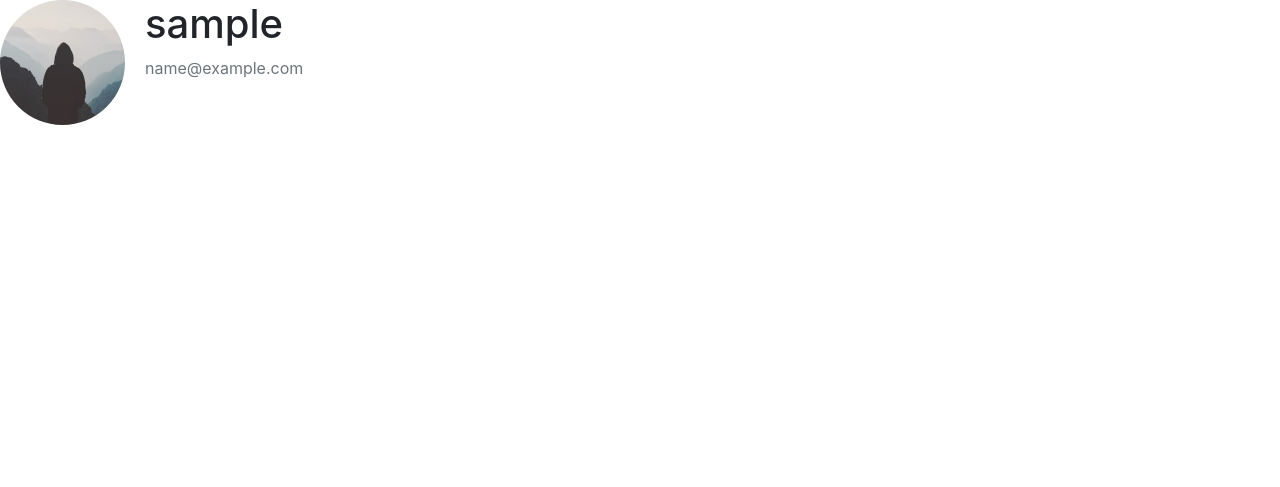
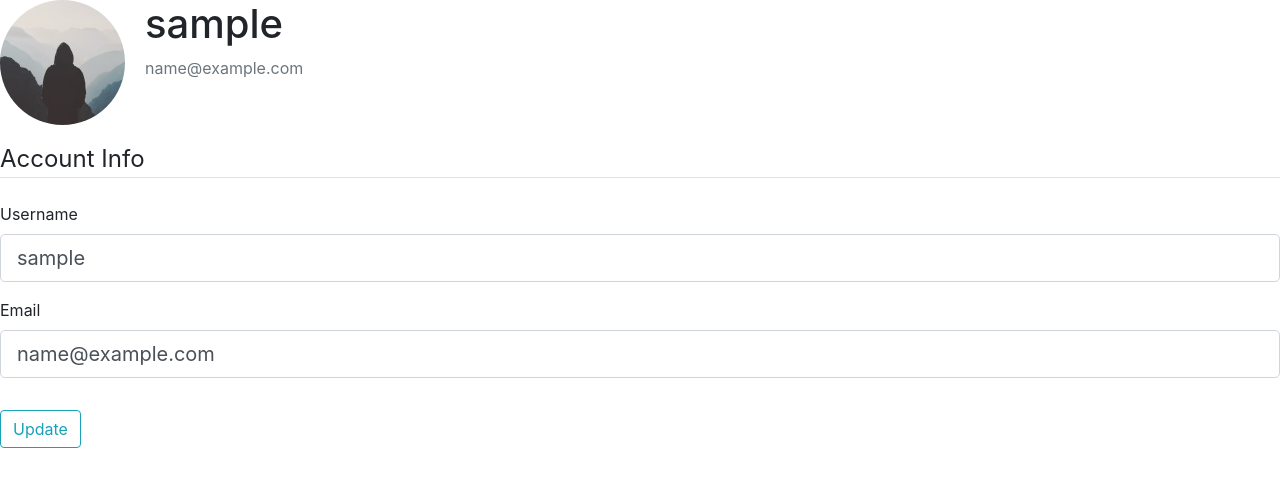
Before and after one commit to mayanksetia13/CalisCount, a Flask app: page /profile in a window 1280 px wide. Shown: the part 67-554 px from the top of the page. Run offline with Flask 2, Linux system fonts and the light colour scheme; the visitor is signed in with stand-in values (Sample User, id 1); data comes from the database, SQL or seed files in the repository; some libraries are stand-ins or nearby versions.

Commit message:
Profile Management System
+ Added Form
+ Profile Template
+ Routes

```diff
--- a/Calis/calisfit/forms.py
+++ b/Calis/calisfit/forms.py
@@ -1,31 +1,55 @@
 from flask_wtf import FlaskForm
-from wtforms import StringField , PasswordField, SubmitField , BooleanField
+from flask_login import current_user
+from wtforms import StringField, PasswordField, SubmitField, BooleanField
 from wtforms.validators import DataRequired, Length, Email, EqualTo, ValidationError
 from calisfit.models import User
 
+
 class RegistrationForm(FlaskForm):
-	username = StringField('Username', validators=[DataRequired(),Length(min=2,max=20)])
-	email = StringField('Email', validators=[DataRequired() , Email()])
-	password = PasswordField('Password',validators=[DataRequired()])
-	confirm_password = PasswordField('Confirm Password',validators=[DataRequired(),EqualTo('password')])
-	submit= SubmitField('Register')
+    username = StringField('Username', validators=[
+                           DataRequired(), Length(min=2, max=20)])
+    email = StringField('Email', validators=[DataRequired(), Email()])
+    password = PasswordField('Password', validators=[DataRequired()])
+    confirm_password = PasswordField('Confirm Password', validators=[
+                                     DataRequired(), EqualTo('password')])
+    submit = SubmitField('Register')
 
-	def validate_username(self, username):
-		if not User.create_db(debug=False):
-			raise ValidationError('Something went wrong, Please reload the Page')
-		user = User.query.filter_by(username=username.data).first()
-		if user:
-			raise ValidationError('Username Already Taken!')
+    def validate_username(self, username):
+        if not User.create_db(debug=False):
+            raise ValidationError(
+                'Something went wrong, Please reload the Page')
+        user = User.query.filter_by(username=username.data).first()
+        if user:
+            raise ValidationError('Username Already Taken!')
 
-	def validate_email(self, email):
-		User.create_db(debug=False)
-		user = User.query.filter_by(email=email.data).first()
-		if user:
-			raise ValidationError('Email is Already Taken!')
+    def validate_email(self, email):
+        User.create_db(debug=False)
+        user = User.query.filter_by(email=email.data).first()
+        if user:
+            raise ValidationError('Email is Already Taken!')
 
 
 class LoginForm(FlaskForm):
-	email = StringField('Email', validators=[DataRequired() , Email()])
-	password = PasswordField('Password',validators=[DataRequired()])
-	remember = BooleanField('Remember Me')
-	submit= SubmitField('Login')
+    email = StringField('Email', validators=[DataRequired(), Email()])
+    password = PasswordField('Password', validators=[DataRequired()])
+    remember = BooleanField('Remember Me')
+    submit = SubmitField('Login')
+
+
+class UpdateAccountForm(FlaskForm):
+    username = StringField('Username', validators=[
+                           DataRequired(), Length(min=2, max=20)])
+    email = StringField('Email', validators=[DataRequired(), Email()])
+    submit = SubmitField('Update')
+
+    def validate_username(self, username):
+    	if username.data != current_user.username:
+    		user = User.query.filter_by(username=username.data).first()
+    		if user:
+    			raise ValidationError('Username Already Taken!')
+
+    def validate_email(self, email):
+        if email.data != current_user.email:
+            user = User.query.filter_by(email=email.data).first()
+            if user:
+                raise ValidationError('Email is Already Taken!')
--- a/Calis/calisfit/routes.py
+++ b/Calis/calisfit/routes.py
@@ -1,6 +1,6 @@
 from flask import render_template, url_for, flash, redirect, request
 from calisfit import app, db, bcrypt
-from calisfit.forms import RegistrationForm, LoginForm
+from calisfit.forms import RegistrationForm, LoginForm, UpdateAccountForm
 from calisfit.models import User
 from flask_login import login_user, current_user, logout_user, login_required
 
@@ -67,11 +67,21 @@ def logout():
     flash('You have been logged out!', 'info')
     return redirect('/')
 
-@app.route('/profile')
+@app.route('/profile', methods=['GET', 'POST'])
 @login_required
 def profile():
+	form = UpdateAccountForm()
+	if form.validate_on_submit():
+		current_user.username = form.username.data
+		current_user.email = form.email.data
+		db.session.commit()
+		flash('Your Profile has been updated','success')
+		return redirect(url_for('profile'))
+	elif request.method == 'GET':
+		form.username.data = current_user.username
+		form.email.data = current_user.email
 	image_file = url_for('static',filename='profile_pics/'+ current_user.image_file)
-	return render_template('profile.html',title='Profile', image_file=image_file)
+	return render_template('profile.html',title='Profile', image_file=image_file,form=form)
 
 @app.route('/track')
 @login_required
--- a/Calis/calisfit/templates/profile.html
+++ b/Calis/calisfit/templates/profile.html
@@ -8,6 +8,42 @@
 				<p class="text-secondary">{{ current_user.email }}</p>
 			</div>
 		</div>
-		<!-- FORM HERE -->
-	</div>
+		<form method="POST" action="" enctype="multipart/form-data">
+            {{ form.hidden_tag() }}
+            <fieldset class="form-group">
+                <legend class="border-bottom mb-4">Account Info</legend>
+                <div class="form-group">
+                    {{ form.username.label(class="form-control-label") }}
+
+                    {% if form.username.errors %}
+                        {{ form.username(class="form-control form-control-lg is-invalid") }}
+                        <div class="invalid-feedback">
+                            {% for error in form.username.errors %}
+                                <span>{{ error }}</span>
+                            {% endfor %}
+                        </div>
+                    {% else %}
+                        {{ form.username(class="form-control form-control-lg") }}
+                    {% endif %}
+                </div>
+                <div class="form-group">
+                    {{ form.email.label(class="form-control-label") }}
+                    {% if form.email.errors %}
+                        {{ form.email(class="form-control form-control-lg is-invalid") }}
+                        <div class="invalid-feedback">
+                            {% for error in form.email.errors %}
+                                <span>{{ error }}</span>
+                            {% endfor %}
+                        </div>
+                    {% else %}
+                        {{ form.email(class="form-control form-control-lg") }}
+                    {% endif %}
+                </div>
+            </fieldset>
+            <div class="form-group">
+                {{ form.submit(class="btn btn-outline-info") }}
+            </div>
+        </form>
+    </div>
+
 {% endblock content %}
```
